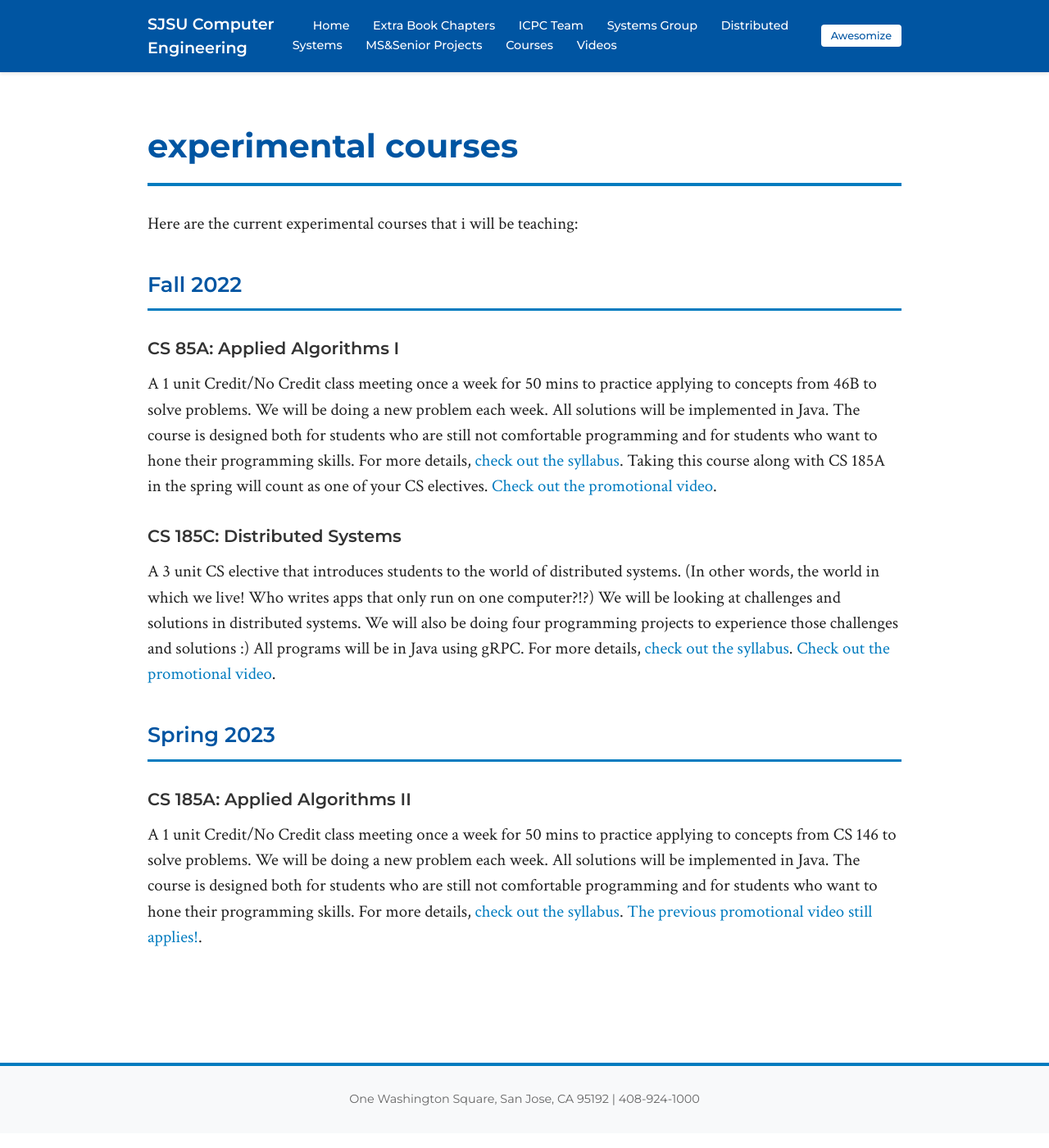
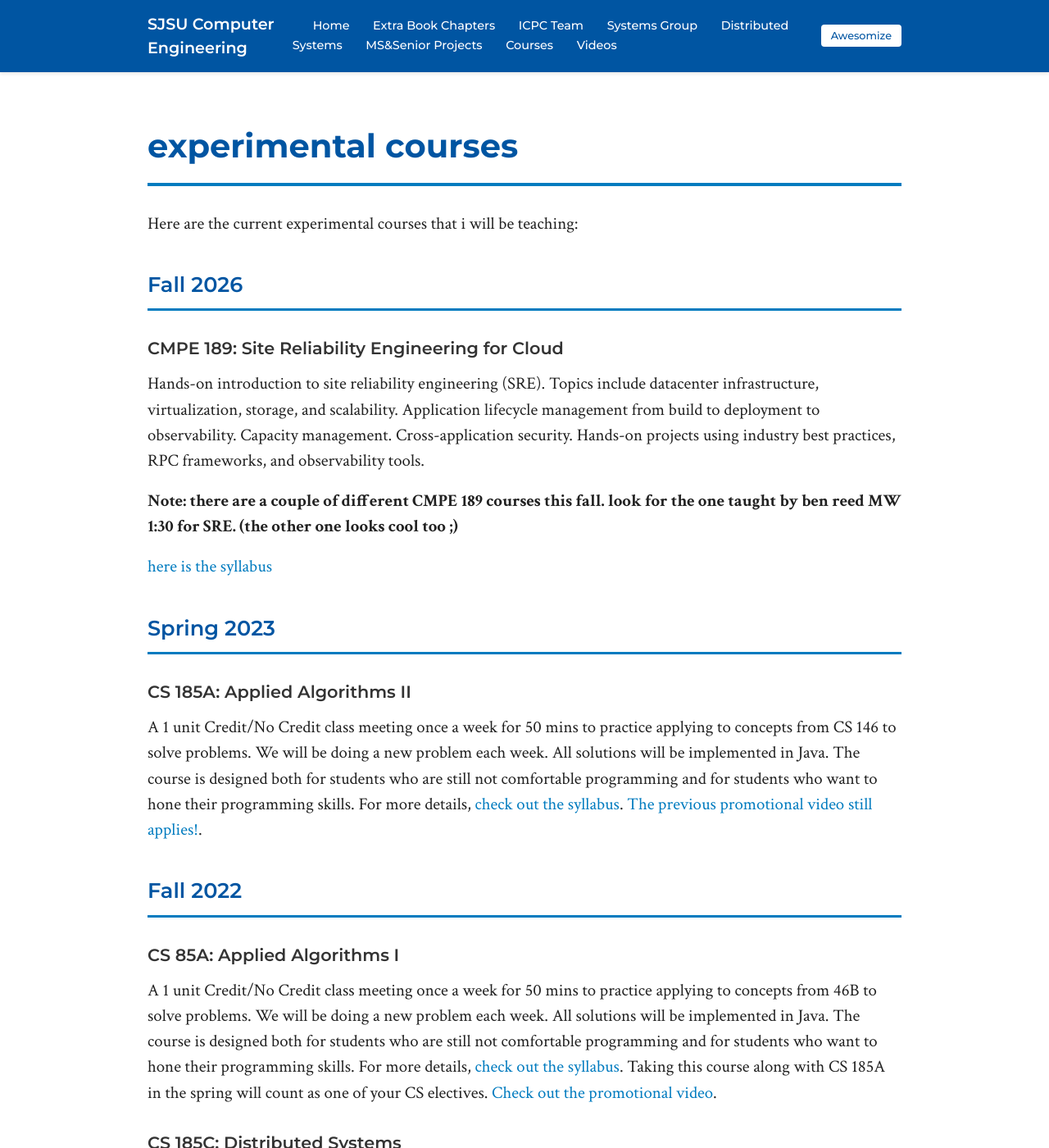
Before and after one commit to breed/benreed-sjsu, a Jekyll site: the page built from experimental-courses/index.md, in a window 1280 px wide and 1400 px high. Shown: the whole window at 82% size. Built offline with Jekyll 4.4.1, drawn with Linux system fonts in a browser that asks for light colours.

Commit message:
add CMPE189-FA26 info

```diff
--- a/experimental-courses/index.md
+++ b/experimental-courses/index.md
@@ -5,6 +5,28 @@ page_title: experimental courses
 ---
 
 Here are the current experimental courses that i will be teaching:
+
+## Fall 2026
+
+### CMPE 189: Site Reliability Engineering for Cloud
+
+Hands-on introduction to site reliability engineering (SRE).
+Topics include datacenter infrastructure, virtualization, storage, and scalability.
+Application lifecycle management from build to deployment to observability.
+Capacity management.
+Cross-application security.
+Hands-on projects using industry best practices, RPC frameworks, and observability tools.
+
+**Note: there are a couple of different CMPE 189 courses this fall.
+look for the one taught by ben reed MW 1:30 for SRE. (the other one looks cool too ;)**
+
+[here is the syllabus](CMP189-FA26.pdf)
+
+## Spring 2023
+
+### CS 185A: Applied Algorithms II
+
+A 1 unit Credit/No Credit class meeting once a week for 50 mins to practice applying to concepts from CS 146 to solve problems. We will be doing a new problem each week. All solutions will be implemented in Java. The course is designed both for students who are still not comfortable programming and for students who want to hone their programming skills. For more details, [check out the syllabus](CS185A%20-%20applied%20algorithms%20II.docx.pdf). [The previous promotional video still applies!](https://youtu.be/2dpX72Mdvn4).
 
 ## Fall 2022
 
```
Also changed, not shown: other parts of experimental-courses/index.md (+0 -6 lines), 1 other file.
